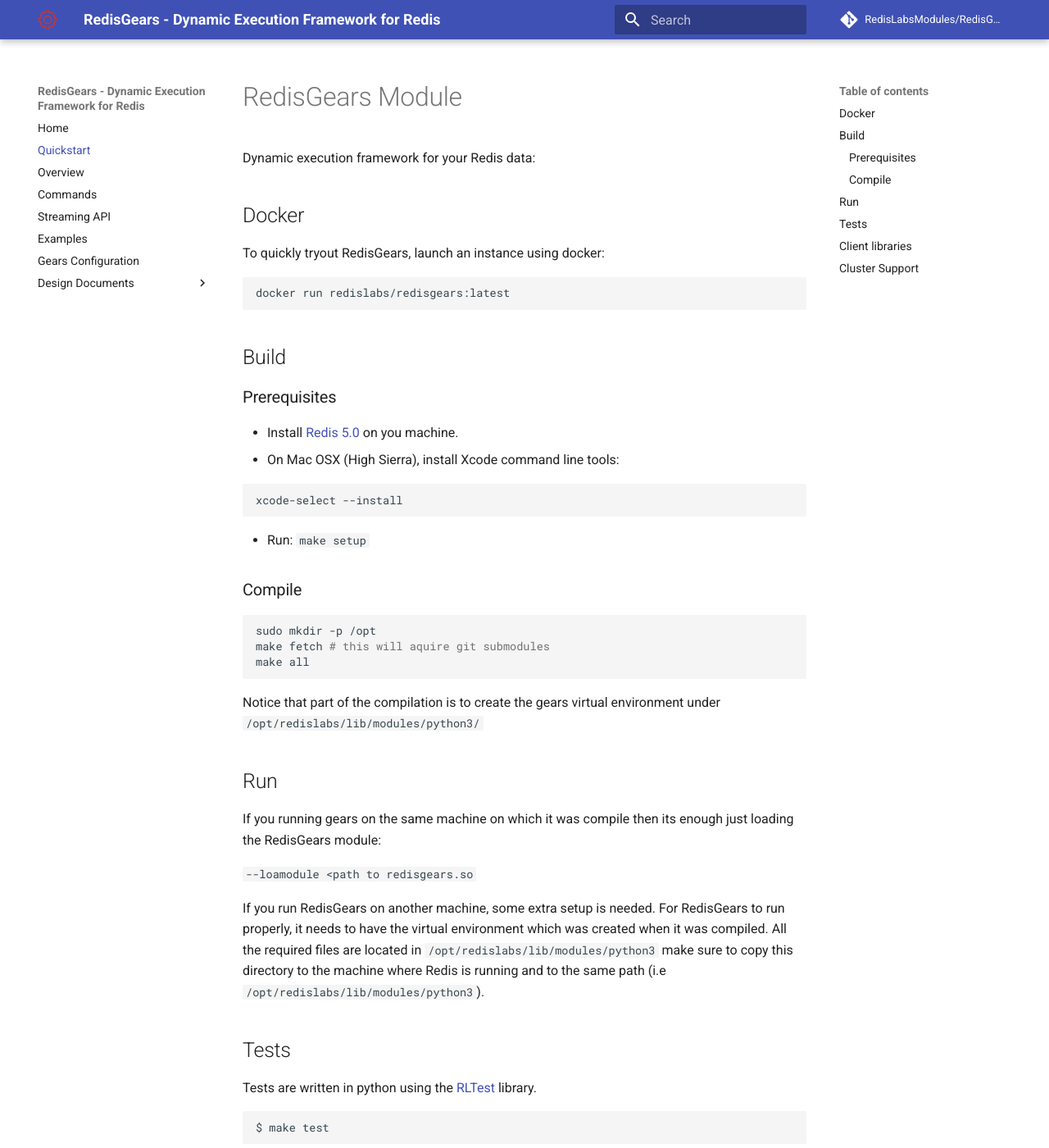
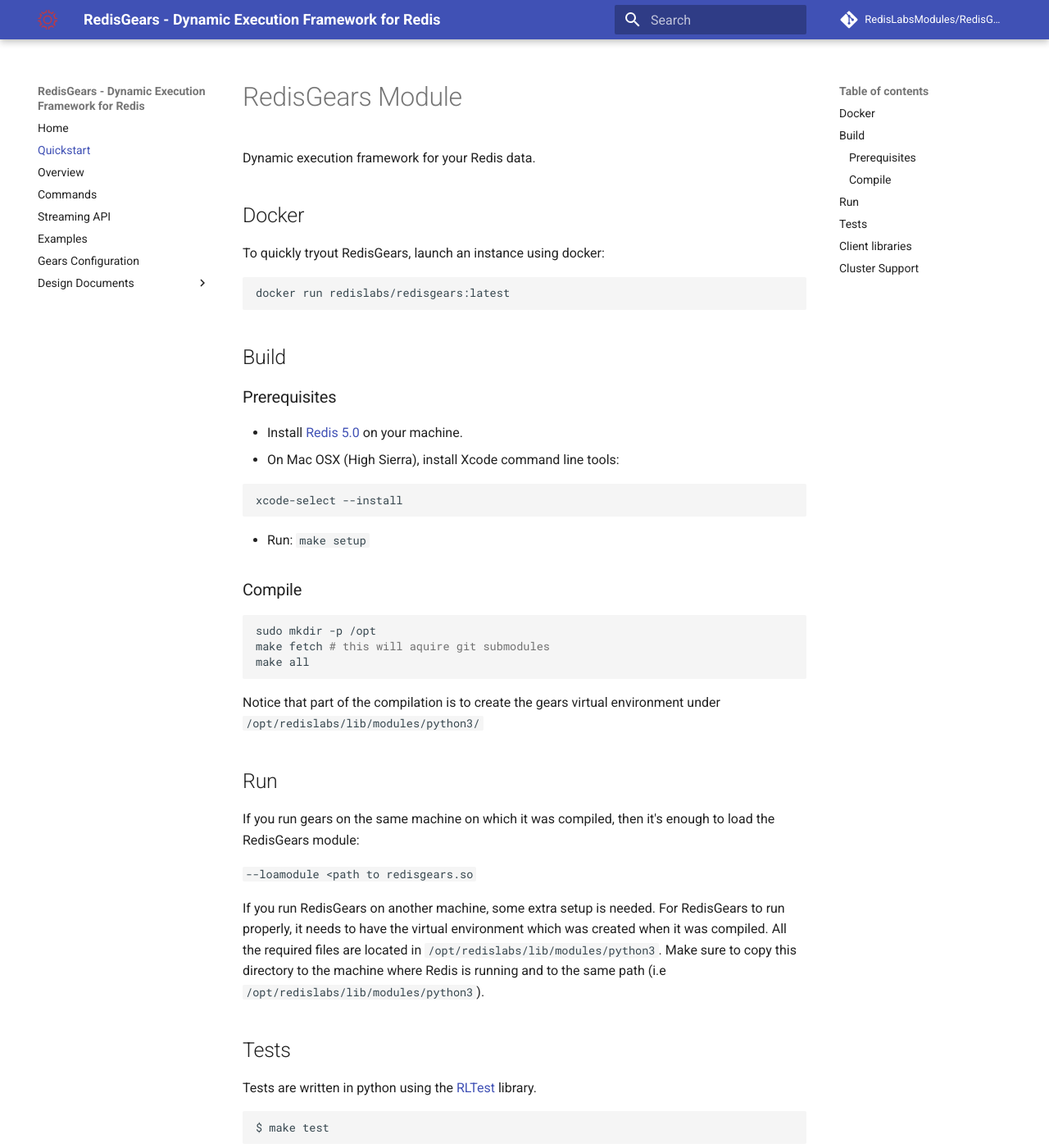
Before and after one commit to RedisGears/RedisGears, an MkDocs documentation site: the page built from docs/quickstart.md, in a window 1280 px wide and 1400 px high. Shown: the whole window at 82% size. Built offline with MkDocs 1.6.1 and Material for MkDocs 9.7.7, drawn with Linux system fonts in a browser that asks for light colours; comment, search, counter and statistics services are not loaded; old or Windows-style settings are respelled for this version of MkDocs.

Commit message:
Update quickstart.md
minor typo fixes

````diff
--- a/docs/quickstart.md
+++ b/docs/quickstart.md
@@ -1,5 +1,5 @@
 # RedisGears Module
-Dynamic execution framework for your Redis data:
+Dynamic execution framework for your Redis data.
 
 ## Docker
 To quickly tryout RedisGears, launch an instance using docker:
@@ -11,7 +11,7 @@
 ## Build
 
 ### Prerequisites
-* Install [Redis 5.0](https://redis.io/) on you machine.
+* Install [Redis 5.0](https://redis.io/) on your machine.
 * On Mac OSX (High Sierra), install Xcode command line tools:
 
 ```bash
@@ -29,11 +29,11 @@
 Notice that part of the compilation is to create the gears virtual environment under `/opt/redislabs/lib/modules/python3/`
 
 ## Run
-If you running gears on the same machine on which it was compile then its enough just loading the RedisGears module:
+If you run gears on the same machine on which it was compiled, then it's enough to load the RedisGears module:
 
 `--loamodule <path to redisgears.so`
 
-If you run RedisGears on another machine, some extra setup is needed. For RedisGears to run properly, it needs to have the virtual environment which was created when it was compiled. All the required files are located in `/opt/redislabs/lib/modules/python3` make sure to copy this directory to the machine where Redis is running and to the same path (i.e `/opt/redislabs/lib/modules/python3`).
+If you run RedisGears on another machine, some extra setup is needed. For RedisGears to run properly, it needs to have the virtual environment which was created when it was compiled. All the required files are located in `/opt/redislabs/lib/modules/python3`. Make sure to copy this directory to the machine where Redis is running and to the same path (i.e `/opt/redislabs/lib/modules/python3`).
 
 ## Tests
 Tests are written in python using the [RLTest](https://github.com/RedisLabsModules/RLTest) library.
````
